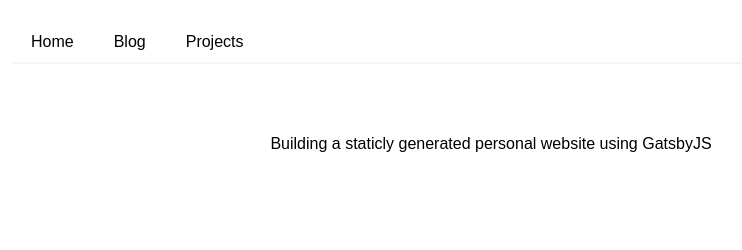
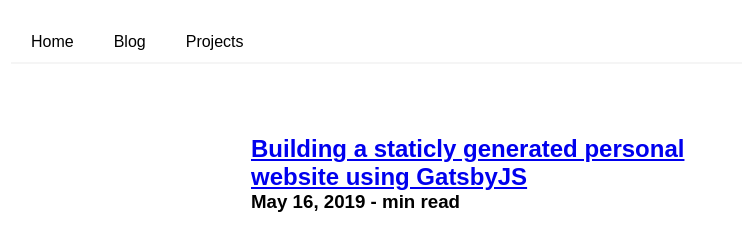
Before and after one commit to kdelalic/karlodelalic.com-gatsby, a Gatsby site: page /blog in a window 1280 px wide. Shown: the whole page, without its empty margins (149-891 px from the left). Built offline with nearby package versions, Linux system fonts and the light colour scheme; Gatsby itself is replaced by a stand-in of ours.

Commit message:
Update templates

```diff
--- a/src/components/_base.scss
+++ b/src/components/_base.scss
@@ -1,4 +1,27 @@
 $width-large: 960px;
+
+.posts {
+    display: flex;
+    flex-direction: column;
+    margin: auto;
+    width: 30rem;
+
+    li {
+        text-align: left;
+        list-style: none;
+    }
+
+    h2 {
+        text-decoration: none;
+        color: #3d588f;
+        font-weight: 700;
+        font-size: 1.5rem;
+    }
+
+    h2:hover {
+        text-decoration: underline;
+    }
+}
 
 .links {
     display: flex;
--- a/src/pages/blog.js
+++ b/src/pages/blog.js
@@ -1,5 +1,5 @@
 import React from "react"
-import { graphql } from "gatsby"
+import { graphql, Link } from "gatsby"
 
 import Layout from "../components/layout"
 import SEO from "../components/seo"
@@ -12,9 +12,23 @@
   <Layout>
     <SEO title="Blog" keywords={[`karlo delalic`, `portfolio`, `fullstack developer`, `software engineer`, `react`, `blog`]} />
     {
-        edges.map(edge => {
-            return (<div key={edge.node.id}>{edge.node.frontmatter.title}</div>)
-        })
+        <ul className="posts">
+            {edges.map(edge => {
+                return (
+                    <li className="post" key={edge.node.id}>
+                        <h2>
+                            <Link
+                                className="post-link"
+                                to={edge.node.frontmatter.path}
+                            >
+                                {edge.node.frontmatter.title}
+                            </Link>
+                        </h2>
+                        <h3>{edge.node.frontmatter.date} - {edge.node.timeToRead} min read</h3>
+                    </li>
+                )
+            })}
+        </ul>
     }
   </Layout>
 )
--- a/src/templates/blogTemplate.js
+++ b/src/templates/blogTemplate.js
@@ -1,5 +1,8 @@
 import React from "react"
 import { graphql } from "gatsby"
+
+import Layout from "../components/layout"
+import SEO from "../components/seo"
 
 export default function Template({
   data, // this prop will be injected by the GraphQL query below.
@@ -7,6 +10,8 @@
   const { markdownRemark } = data // data.markdownRemark holds our post data
   const { frontmatter, html } = markdownRemark
   return (
+    <Layout>
+        <SEO title="frontmatter.title" keywords={[`karlo delalic`, `portfolio`, `fullstack developer`, `software engineer`, `react`]} />
         <div className="blog-post-container">
             <div className="blog-post">
                 <h1>{frontmatter.title}</h1>
@@ -17,6 +22,7 @@
                 />
             </div>
         </div>
+    </Layout>
   )
 }
 
--- a/src/templates/projectTemplate.js
+++ b/src/templates/projectTemplate.js
@@ -1,5 +1,8 @@
 import React from "react"
 import { graphql } from "gatsby"
+
+import Layout from "../components/layout"
+import SEO from "../components/seo"
 
 export default function Template({
   data, // this prop will be injected by the GraphQL query below.
@@ -7,6 +10,8 @@
   const { markdownRemark } = data // data.markdownRemark holds our post data
   const { frontmatter, html } = markdownRemark
   return (
+    <Layout>
+        <SEO title="frontmatter.title" keywords={[`karlo delalic`, `portfolio`, `fullstack developer`, `software engineer`, `react`]} />
         <div className="project-container">
             <div className="project">
                 <h1>{frontmatter.title}</h1>
@@ -17,6 +22,7 @@
                 />
             </div>
         </div>
+    </Layout>
   )
 }
 
```
Also changed, not shown: src/pages/projects.js (+19 -4 lines). Lines whose indentation alone changed are shown as unchanged.
